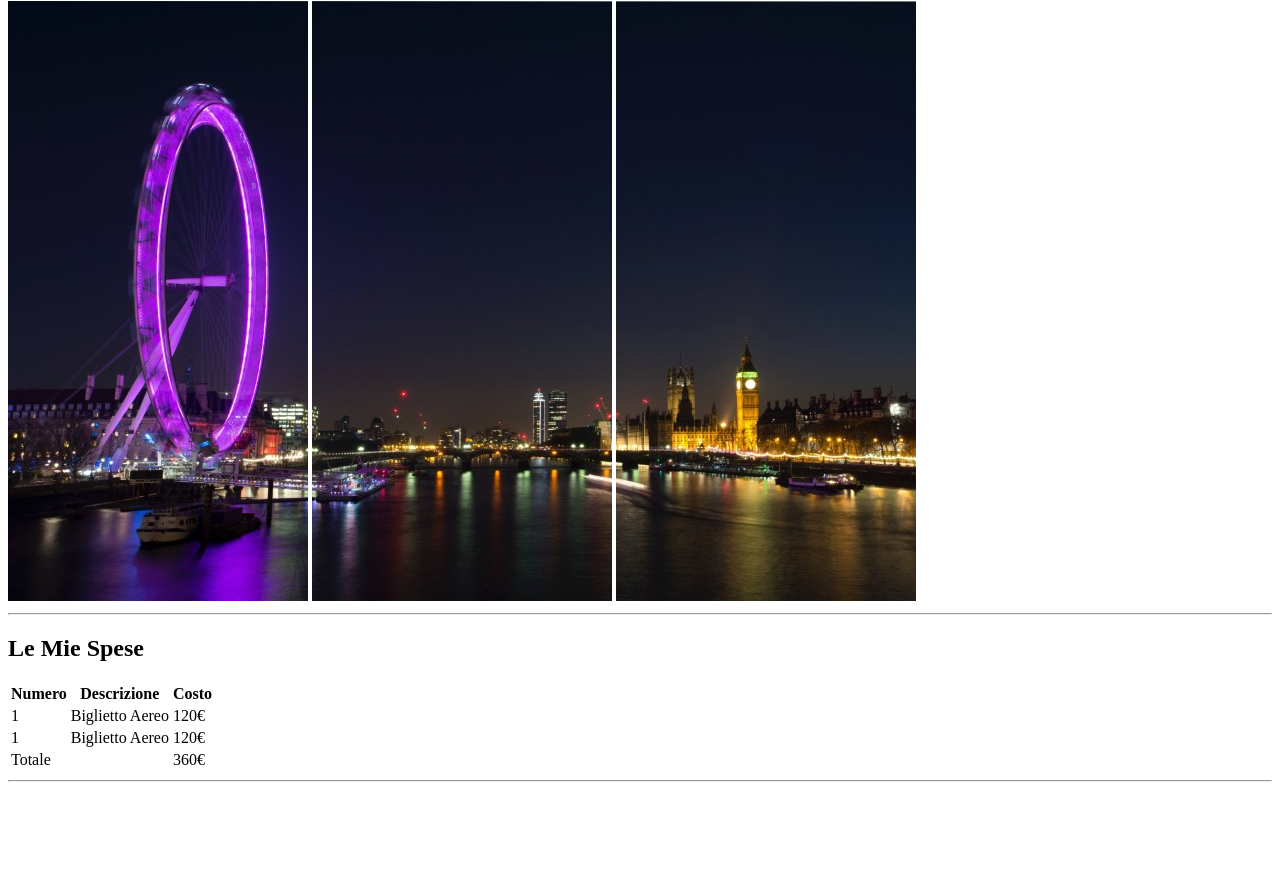
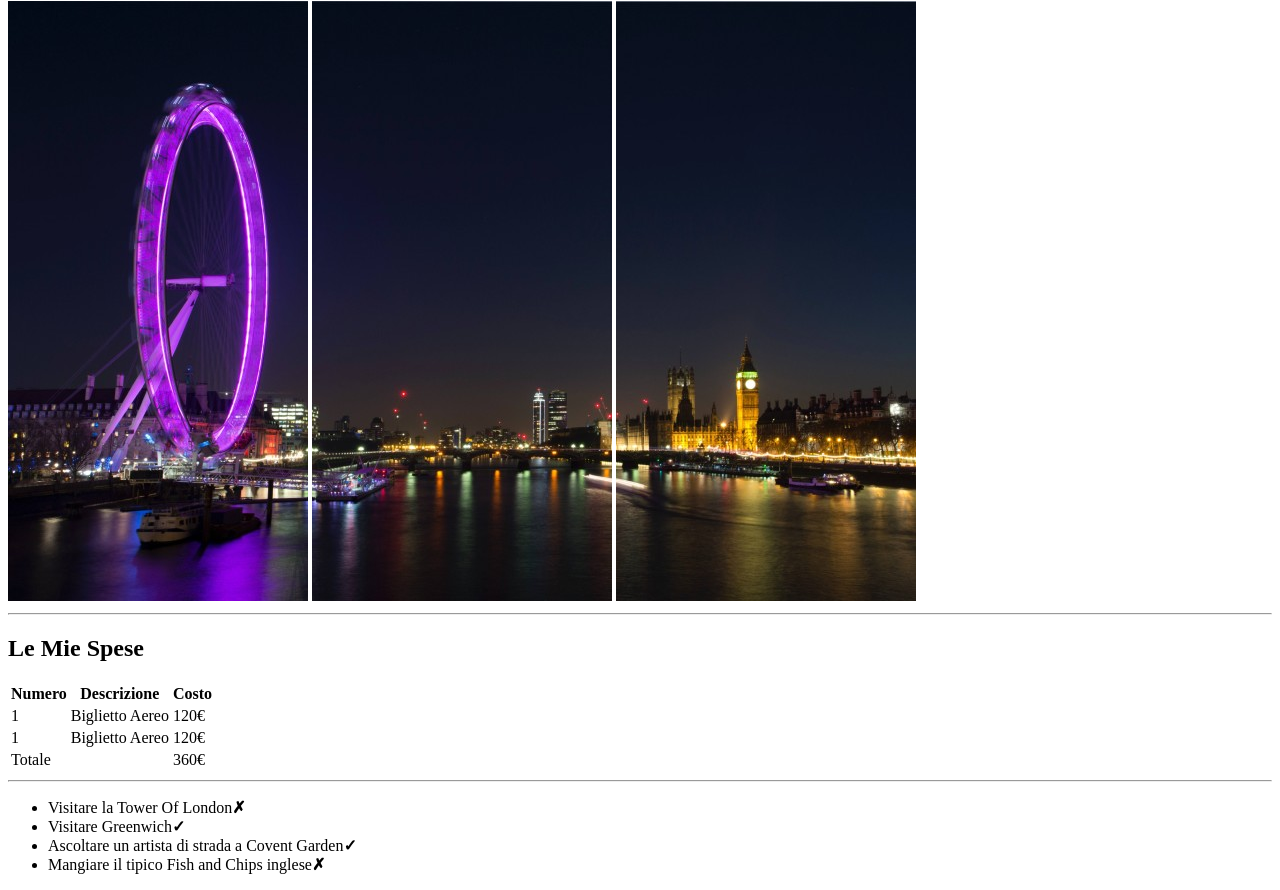
Before and after one commit to GianlucaSirianni/html-london-trip, a plain HTML site: page index.html in a window 1280 px wide. Shown: the part 79-969 px from the top of the page. Before the commit the page ends 869 px from the top, so only its background shows below. Drawn offline with Linux system fonts and the light colour scheme.

Commit message:
inserita sezione cose da fare

```diff
--- a/index.html
+++ b/index.html
@@ -37,6 +37,13 @@
         </tr>
     </table>
     <hr>
+    <!--Sezione "cose da fare"-->
+    <ul>
+        <li>Visitare la Tower Of London<strong>&cross;</strong></li>
+        <li>Visitare Greenwich<strong>&check;</strong></li>
+        <li>Ascoltare un artista di strada a Covent Garden<strong>&check;</strong></li>
+        <li>Mangiare il tipico Fish and Chips inglese<strong>&cross;</strong></li>
+    </ul>
 
 </body>
 </html>
```
